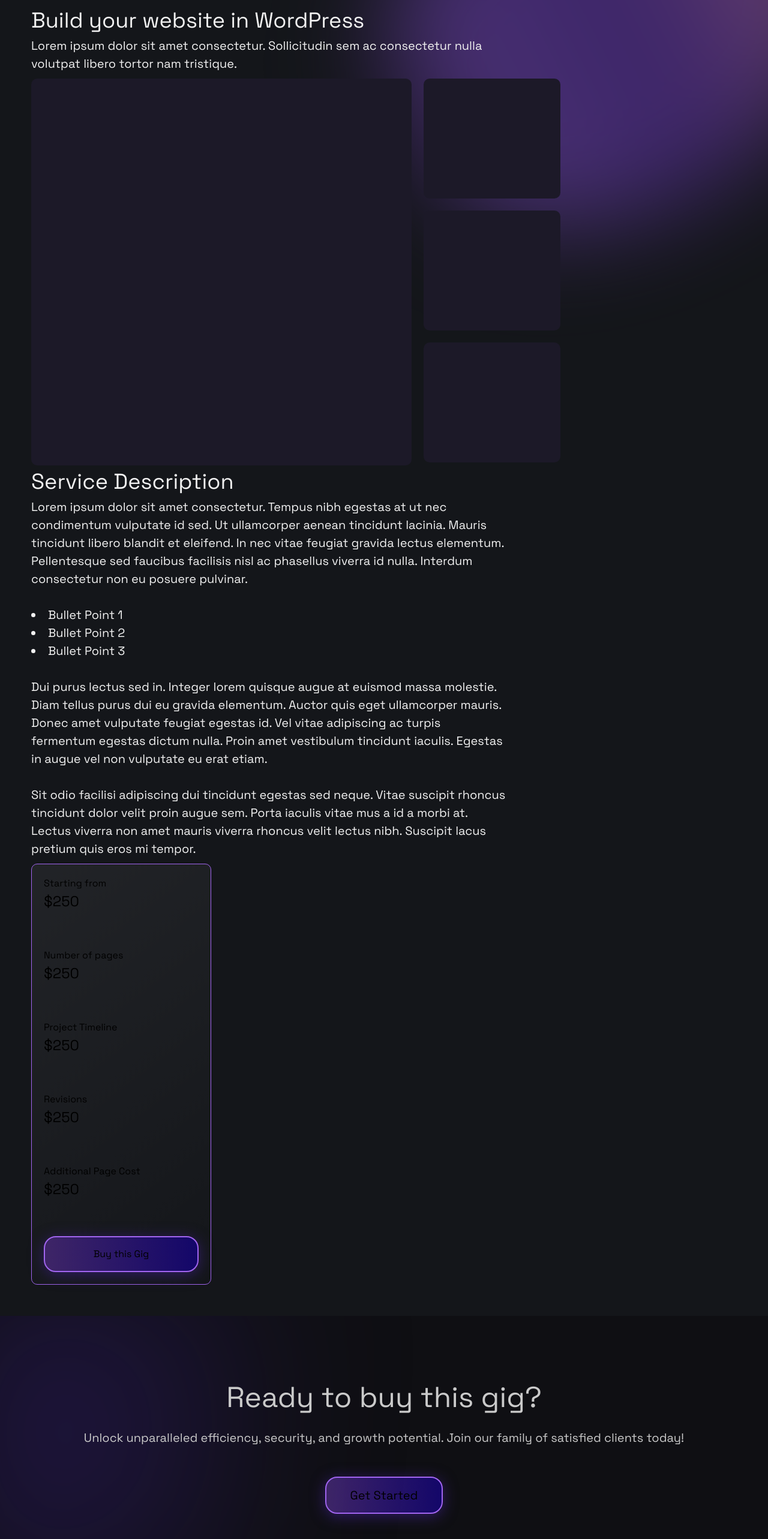
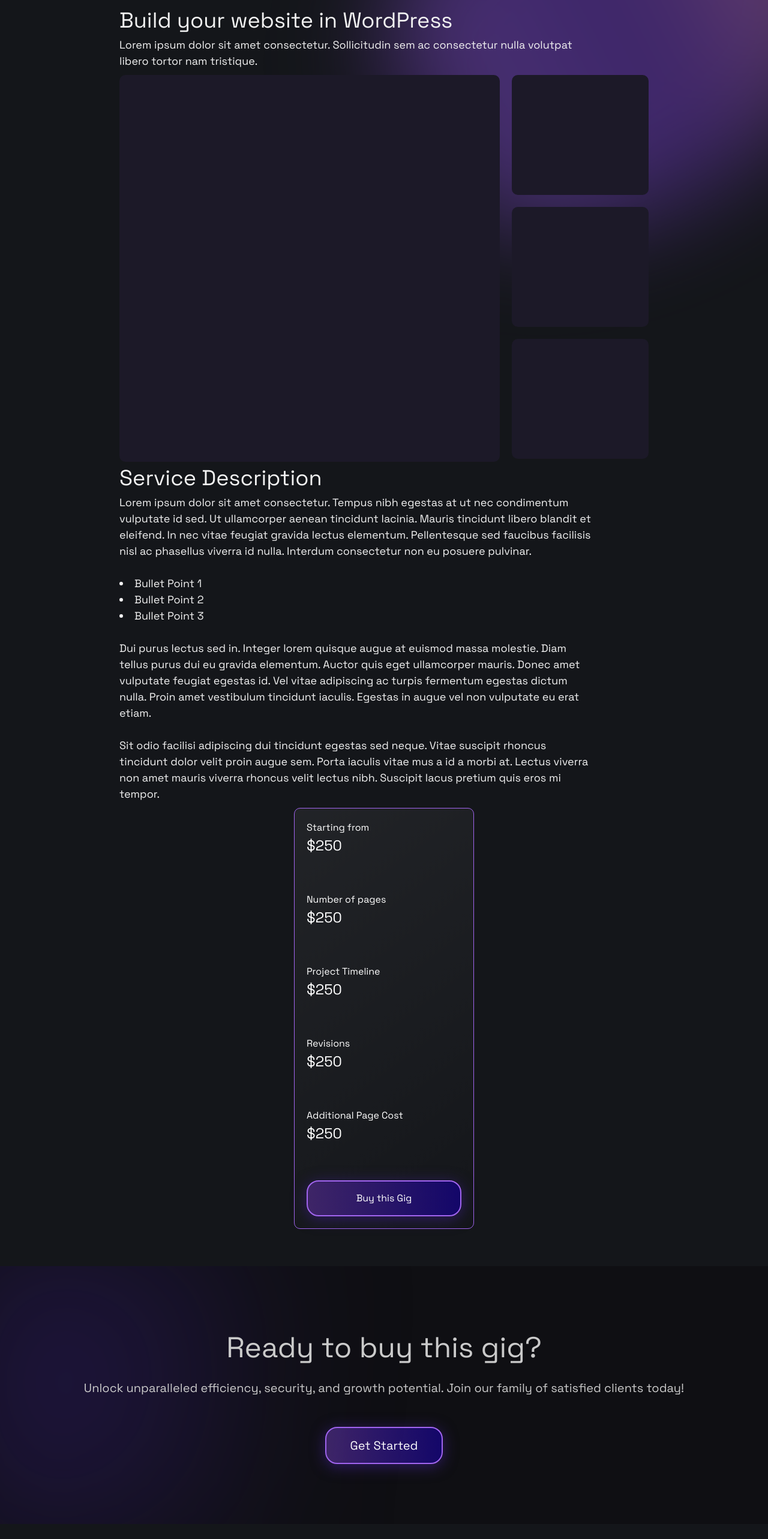
Before and after one commit to arn3870/DataDaur, a Next.js app: page /service-details in a window 1280 px wide. Shown: the part 120-2686 px from the top of the page at 60% size. Built offline with nearby package versions, Linux system fonts and the light colour scheme.

Commit message:
fixed for mobiel devices

```diff
--- a/src/app/service-details/page.tsx
+++ b/src/app/service-details/page.tsx
@@ -5,7 +5,7 @@
 export default function index() {
   return (
     <div>
-      <div className="lg:px-[52px] lg:py-[52px] flex flex-row flex-wrap">
+      <div className="lg:px-[52px] lg:py-[52px] flex justify-center flex-row flex-wrap">
         <ServiceImages></ServiceImages>
         <PricingDetails></PricingDetails>
       </div>
--- a/src/components/header/Header.tsx
+++ b/src/components/header/Header.tsx
@@ -51,7 +51,7 @@
       </div>
       {/* Dropdown menu */}
       {isMenuOpen && (
-        <div className="lg:hidden absolute flex flex-col z-99 top-[80px] right-4 bg-[#14161A] shadow-md rounded-md p-[10px] divide-y">
+        <div className="lg:hidden absolute flex flex-col z-99 top-[80px] right-4 bg-[#14161A] shadow-md rounded-md p-[10px] divide-y text-white">
           <Link href="/">Home</Link>
           <Link href="/portfolio">Portfolio</Link>
           <Link href="/">About</Link>
--- a/src/components/homeComponents/elevateBusiness/ElevateBusiness.tsx
+++ b/src/components/homeComponents/elevateBusiness/ElevateBusiness.tsx
@@ -2,7 +2,7 @@
 
 export default function ElevateBusiness() {
   return (
-    <div className="relative bg-[#0F0F13] py-[40px] md:py-[80px] lg:py-[100px] overflow-hidden">
+    <div className="relative bg-[#0F0F13] px-[20px] py-[40px] md:py-[80px] lg:py-[100px] overflow-hidden">
       {/* Gradient background */}
       <div
         className={` ${styles.elevate_business} absolute w-[200px] md:w-[417px] lg:w-[417px] h-[150px] md:h-[291px] lg:h-[291px] z-0`}
@@ -16,7 +16,7 @@
           our family of satisfied clients today!
         </div>
       </div>
-      <div className="flex justify-center mt-[50px] sm:text-sm md:text-lg lg:text-xl">
+      <div className="flex justify-center mt-[50px] sm:text-sm md:text-lg lg:text-xl text-white">
         <button
           style={{
             border: "2px solid var(--Button-Stroke, #A265F0)",
--- a/src/components/homeComponents/homeSlider/HomeSlider.tsx
+++ b/src/components/homeComponents/homeSlider/HomeSlider.tsx
@@ -20,10 +20,10 @@
         className={` ${styles.home_gradient} absolute top-0 right-0 w-[300px] md:w-[500px] lg:w-[822px] h-[300px] md:h-[450px] lg:h-[613px]`}
       ></div>
       <div className={space_grotesk.className}>
-        <div className="text-center mt-[60px] sm:text-[28px] px-[20px] md:px-[20px] lg:px-[100px] md:text[40px] lg:text-[90px]">
+        <div className="text-center text-white mt-[60px] px-[20px] md:px-[20px] lg:px-[100px] text-[28px] md:text[40px] lg:text-[90px]">
           Empower your business with Generative Artificial Intelligence
         </div>
-        <div className="flex justify-center mt-[50px] sm:text-sm md:text-lg lg:text-xl">
+        <div className="flex justify-center mt-[50px] sm:text-sm md:text-lg lg:text-xl text-white">
           <button
             style={{
               border: "2px solid var(--Button-Stroke, #A265F0)",
@@ -73,7 +73,7 @@
             </Link>
           </div>
         </div>
-        <div className="flex lg:flex-row md:flex-row sm:flex-col flex-wrap justify-between px-[20px] md:px-[50px] lg:px-[50px] mt-[30px] md:mt-[80px] lg:mt-[100px] lg:mb-[161px]">
+        <div className="flex lg:flex-row md:flex-row sm:flex-col flex-wrap justify-between px-[20px] md:px-[50px] lg:px-[50px] mt-[30px] md:mt-[80px] lg:mt-[100px] lg:mb-[161px] text-white">
           <div className="flex flex-col items-center justify-center">
             <Image
               src={mobileIcon}
--- a/src/components/homeComponents/reviewSlider/ReviewSlider.tsx
+++ b/src/components/homeComponents/reviewSlider/ReviewSlider.tsx
@@ -78,7 +78,7 @@
                     isActive
                       ? `${styles.activeSlide}`
                       : `${styles.nonActiveSlide}`
-                  } h-fit w-[150px] md:w-full lg:w-full rounded-[20px] my-[60px] py-[15px] md:py-[40px] lg:py-[80px] px-[10px] md:px-[20px] lg:px-[40px]`}
+                  } h-fit w-[190px] md:w-full lg:w-full rounded-[20px] my-[60px] py-[15px] md:py-[40px] lg:py-[80px] px-[10px] md:px-[20px] lg:px-[40px]`}
                 >
                   {/* <Image
                   src={"./bxs_qoute_left.svg"}
--- a/src/components/serviceDatailsComponents/ServiceImages/ServiceImages.tsx
+++ b/src/components/serviceDatailsComponents/ServiceImages/ServiceImages.tsx
@@ -7,21 +7,25 @@
         className={` ${styles.portfolio_gradient} absolute top-0 right-0 w-[300px] md:w-[500px] lg:w-[822px] h-[300px] md:h-[450px] lg:h-[613px]`}
         style={{ zIndex: "-99" }}
       ></div>
-      <div className="text-[36px]">Build your website in WordPress</div>
-      <div className="text-[20px] pb-[10px] w-[90%]">
+      <div className="text-[20px] md:text-[36px] lg:text-[36px]">
+        Build your website in WordPress
+      </div>
+      <div className="text-[8px] md:text-[16px] lg:text-[18px] pb-[10px] w-[90%]">
         Lorem ipsum dolor sit amet consectetur. Sollicitudin sem ac consectetur
         nulla volutpat libero tortor nam tristique.
       </div>
-      <div className="text-[#CACACA] flex flex-row gap-5">
-        <div className="lg:w-[645px] md:w-[400px] sm:w-[300px] lg:h-[645px] md:h-[400px] bg-[#1C1928] rounded-[10px]"></div>
+      <div className="text-[#CACACA] flex items-center md:items-start flex-col md:flex-row lg:flex-row gap-5">
+        <div className="lg:w-[645px] md:w-[400px] w-[250px] lg:h-[645px] md:h-[400px] h-[250px] bg-[#1C1928] rounded-[10px]"></div>
         <div className="flex flex-col gap-5">
-          <div className="w-[228px] h-[200px] bg-[#1C1928] rounded-[10px]"></div>
-          <div className="w-[228px] h-[200px] bg-[#1C1928] rounded-[10px]"></div>
-          <div className="w-[228px] h-[200px] bg-[#1C1928] rounded-[10px]"></div>
+          <div className="w-[250px] md:w-[228px] lg:w-[228px] h-[250px] md:h-[200px] lg:h-[200px] bg-[#1C1928] rounded-[10px]"></div>
+          <div className="w-[250px] md:w-[228px] lg:w-[228px] h-[250px] md:h-[200px] lg:h-[200px] bg-[#1C1928] rounded-[10px]"></div>
+          <div className="w-[250px] md:w-[228px] lg:w-[228px] h-[250px] md:h-[200px] lg:h-[200px] bg-[#1C1928] rounded-[10px]"></div>
         </div>
       </div>
-      <div className="text-[36px]">Service Description</div>
-      <div className="text-[20px] pb-[10px] w-[90%] text-[18px]">
+      <div className="text-[20px] md:text-[36px] lg:text-[36px]">
+        Service Description
+      </div>
+      <div className="text-[8px] md:text-[16px] lg:text-[18px] pb-[10px] w-[90%]">
         <span>
           Lorem ipsum dolor sit amet consectetur. Tempus nibh egestas at ut nec
           condimentum vulputate id sed. Ut ullamcorper aenean tincidunt lacinia.
--- a/src/components/serviceDatailsComponents/pricingDetails/PricingDetails.tsx
+++ b/src/components/serviceDatailsComponents/pricingDetails/PricingDetails.tsx
@@ -1,7 +1,7 @@
 export default function PricingDetails() {
   return (
     <div
-      className="w-[300px] h-fit p-5"
+      className="w-[300px] h-fit p-5 mb-[10px] text-white"
       style={{
         borderRadius: "10px",
         border: "1px solid var(--Button-Stroke, #A265F0)",
@@ -10,17 +10,27 @@
       }}
     >
       <div className="text-[16px]">Starting from</div>
-      <div className="pb-[60px] text-[24px]">$250</div>
+      <div className="pb-[20px] md:pb-[45px] lg:pb-[60px] text-[14px] md:text-[18px] lg:text-[24px]">
+        $250
+      </div>
       <div>Number of pages</div>
-      <div className="pb-[60px] text-[24px]">$250</div>
+      <div className="pb-[20px] md:pb-[45px] lg:pb-[60px] text-[14px] md:text-[18px] lg:text-[24px]">
+        $250
+      </div>
       <div>Project Timeline</div>
-      <div className="pb-[60px] text-[24px]">$250</div>
+      <div className="pb-[20px] md:pb-[45px] lg:pb-[60px] text-[14px] md:text-[18px] lg:text-[24px]">
+        $250
+      </div>
       <div>Revisions</div>
-      <div className="pb-[60px] text-[24px]">$250</div>
+      <div className="pb-[20px] md:pb-[45px] lg:pb-[60px] text-[14px] md:text-[18px] lg:text-[24px]">
+        $250
+      </div>
       <div>Additional Page Cost</div>
-      <div className="pb-[60px] text-[24px]">$250</div>
+      <div className="pb-[20px] md:pb-[45px] lg:pb-[60px] text-[14px] md:text-[18px] lg:text-[24px]">
+        $250
+      </div>
       <button
-      className="px-[24px] py-[16px] w-full"
+        className="px-[24px] py-[16px] w-full"
         style={{
           borderRadius: "20px",
           border: "2px solid #A265F0",
--- a/src/components/serviceDatailsComponents/readyToBuyComponent/ReadyToBuy.tsx
+++ b/src/components/serviceDatailsComponents/readyToBuyComponent/ReadyToBuy.tsx
@@ -2,7 +2,7 @@
 
 export default function ReadyToBuy() {
   return (
-    <div className="relative bg-[#0F0F13] lg:py-[100px]">
+    <div className="relative bg-[#0F0F13] px-[20px] md:px-[20px] lg:px-[30px] py-[30px] md:py-[60px] lg:py-[100px]">
       {/* Gradient background */}
       <div
         className="absolute inset-0 z-0"
@@ -14,8 +14,10 @@
         }}
       ></div>
       <div className="relative z-10 text-[#CACACA] text-center">
-        <div className="text-[48px] lg:px-[250px]">Ready to buy this gig?</div>
-        <div className="text-[20px] lg:pt-[16px]">
+        <div className="text-[20px] md:text-[48px] lg:text-[48px] lg:px-[250px]">
+          Ready to buy this gig?
+        </div>
+        <div className="text-[12px] md:text[16px] lg:text-[20px] lg:pt-[16px]">
           Unlock unparalleled efficiency, security, and growth potential. Join
           our family of satisfied clients today!
         </div>
@@ -28,7 +30,7 @@
               "var(--Button-Filled--Gradient, linear-gradient(89deg, #3E2567 0.92%, #140769 98.29%))",
             boxShadow: "0px 4px 25px 0px #2F1C64",
           }}
-          className="sm:px-[10px] md:px-[10px] lg:px-[40px] sm:py-[10px] md:py-[10px] lg:py-[15px] rounded-[20px] color-white"
+          className="px-[10px] md:px-[10px] lg:px-[40px] py-[10px] md:py-[10px] lg:py-[15px] rounded-[20px] text-white"
         >
           Get Started
         </button>
--- a/tailwind.config.ts
+++ b/tailwind.config.ts
@@ -1,20 +1,25 @@
-import type { Config } from 'tailwindcss'
+import type { Config } from "tailwindcss";
 
 const config: Config = {
   content: [
-    './src/pages/**/*.{js,ts,jsx,tsx,mdx}',
-    './src/components/**/*.{js,ts,jsx,tsx,mdx}',
-    './src/app/**/*.{js,ts,jsx,tsx,mdx}',
+    "./src/pages/**/*.{js,ts,jsx,tsx,mdx}",
+    "./src/components/**/*.{js,ts,jsx,tsx,mdx}",
+    "./src/app/**/*.{js,ts,jsx,tsx,mdx}",
   ],
   theme: {
+    colors: {
+      white: "#ffffff",
+      red: "red",
+      purple: "#3f3cbb",
+    },
     extend: {
       backgroundImage: {
-        'gradient-radial': 'radial-gradient(var(--tw-gradient-stops))',
-        'gradient-conic':
-          'conic-gradient(from 180deg at 50% 50%, var(--tw-gradient-stops))',
+        "gradient-radial": "radial-gradient(var(--tw-gradient-stops))",
+        "gradient-conic":
+          "conic-gradient(from 180deg at 50% 50%, var(--tw-gradient-stops))",
       },
     },
   },
   plugins: [],
-}
-export default config
+};
+export default config;
```
Also changed, not shown: src/components/homeComponents/exploreComponent/ExploreComponent.tsx (+4 -4 lines), src/components/homeComponents/footer/Footer.tsx (+10 -4 lines).
